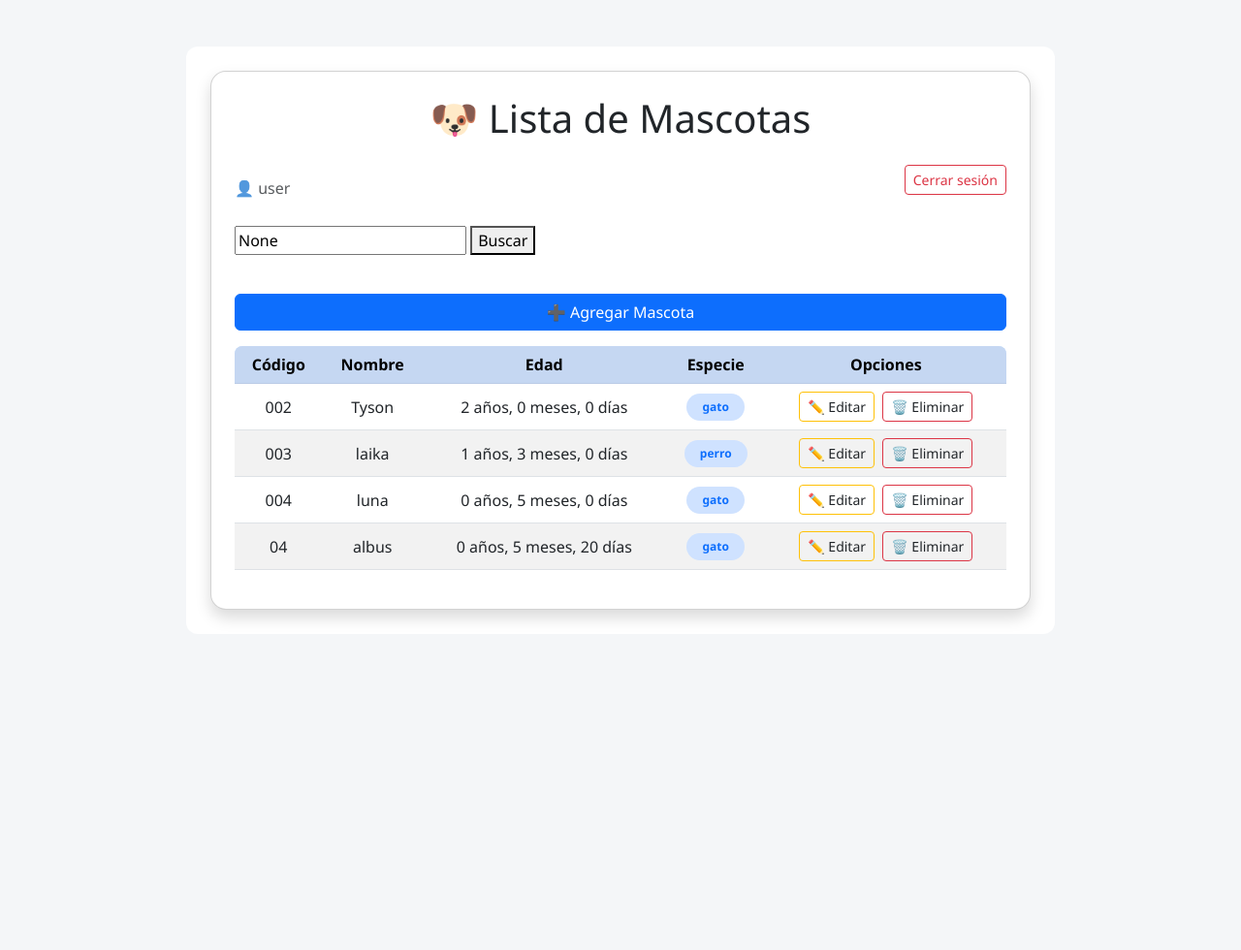
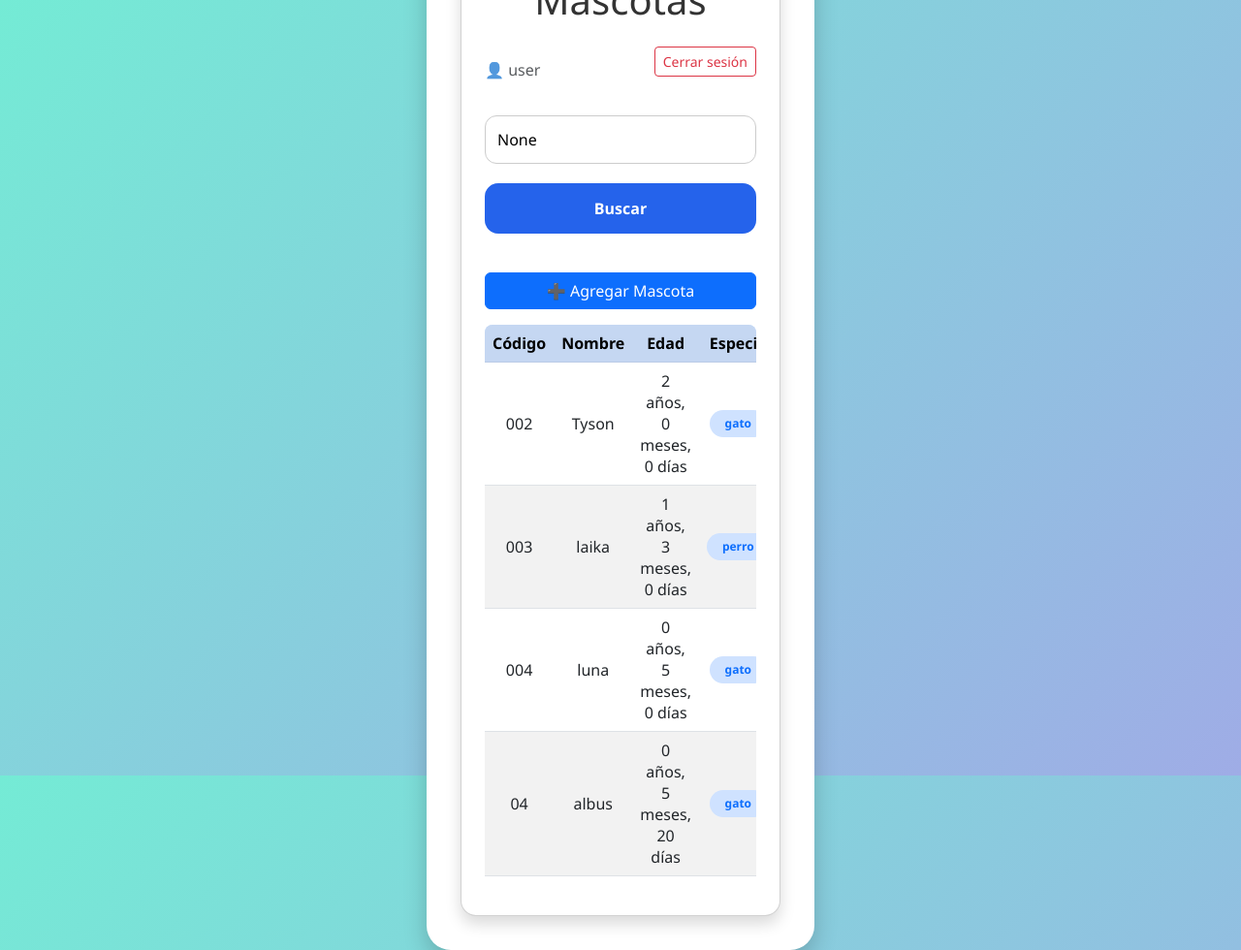
Before and after one commit to talia318/crud-mascotas-final, a Django app: page / in a window 1280 px wide. Shown: the whole page at 97% size. Before the commit the page ends 637 px from the top, so only its background shows below. Run offline with Django 3.2, Linux system fonts and the light colour scheme; a user stored in the database is signed in; data comes from the database, SQL or seed files in the repository.

Commit message:
mejorando diseño login

```diff
--- a/static/css/estilos.css
+++ b/static/css/estilos.css
@@ -1,12 +1,48 @@
 body {
     font-family: 'Segoe UI', sans-serif;
-    background: #f4f6f8;
+    background: linear-gradient(135deg, #74ebd5, #9face6);
+    height: 100vh;
+    display: flex;
+    justify-content: center;
+    align-items: center;
 }
 
 .container {
-    width: 70%;
-    margin: 40px auto;
+    width: 90%;
+    max-width: 400px;
     background: white;
-    padding: 25px;
+    padding: 35px;
+    border-radius: 25px;
+    box-shadow: 0 10px 25px rgba(0,0,0,0.2);
+}
+
+h1, h2 {
+    text-align: center;
+    color: #333;
+}
+
+input {
+    width: 100%;
+    padding: 12px;
+    margin-top: 8px;
+    margin-bottom: 20px;
+    border: 1px solid #ccc;
     border-radius: 12px;
+    font-size: 16px;
 }
+
+button {
+    width: 100%;
+    background: #2563eb;
+    color: white;
+    border: none;
+    padding: 14px;
+    border-radius: 14px;
+    font-size: 16px;
+    font-weight: bold;
+    cursor: pointer;
+}
+
+button:hover {
+    background: #1d4ed8;
+}
```
